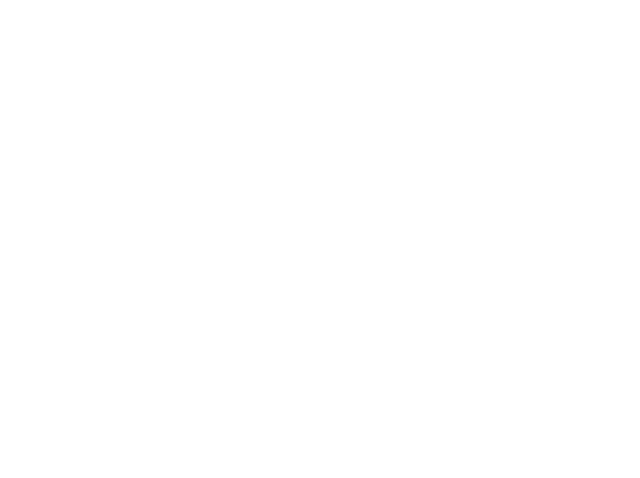
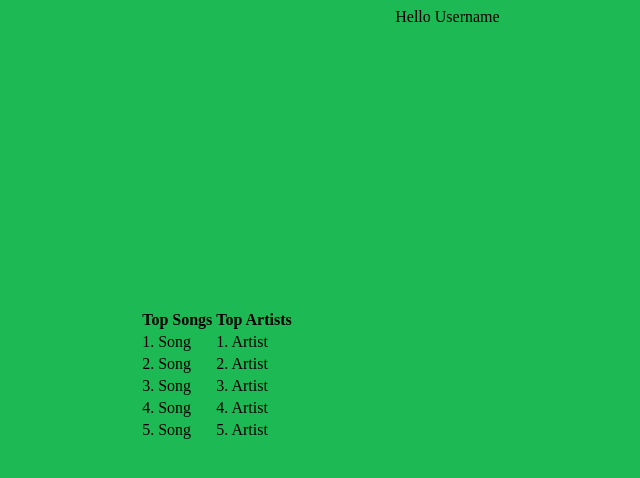
Before and after one commit to Harrrrison/Mojo, a website: page StaticFiles/statsPage.html in a window 1280 px wide. Shown: the whole page, without its empty margins (167-807 px from the left). Drawn offline with Linux system fonts and the light colour scheme.

Commit message:
In process of creating uber basic stats page based on spec

```diff
--- a/StaticFiles/statsPage.html
+++ b/StaticFiles/statsPage.html
@@ -7,10 +7,41 @@
     <link rel="stylesheet" href="styleSheet.css">
     <title>Stats Page</title>
 </head>
-<body>
-
-<div id="data"></div>
-<div id="TopTracks"></div>
+<body class="background">
+    <div class="item-container">
+        <div>Hello Username</div>
+        <div class="flex-container">
+            <div class="item-container">
+                <div>
+                    <table>
+                        <tr>
+                            <th>Top Songs</th>
+                            <th>Top Artists</th>
+                        </tr>
+                        <tr>
+                            <td>1. Song</td>
+                            <td>1. Artist</td>
+                        </tr>
+                        <tr>
+                            <td>2. Song</td>
+                            <td>2. Artist</td>
+                        </tr>
+                        <tr>
+                            <td>3. Song</td>
+                            <td>3. Artist</td>
+                        </tr>
+                        <tr>
+                            <td>4. Song</td>
+                            <td>4. Artist</td>
+                        </tr>
+                        <tr>
+                            <td>5. Song</td>
+                            <td>5. Artist</td>
+                        </tr>
+                    </table>
+                </div>
+            </div>
+        </div>
 
 </body>
 </html>
```
